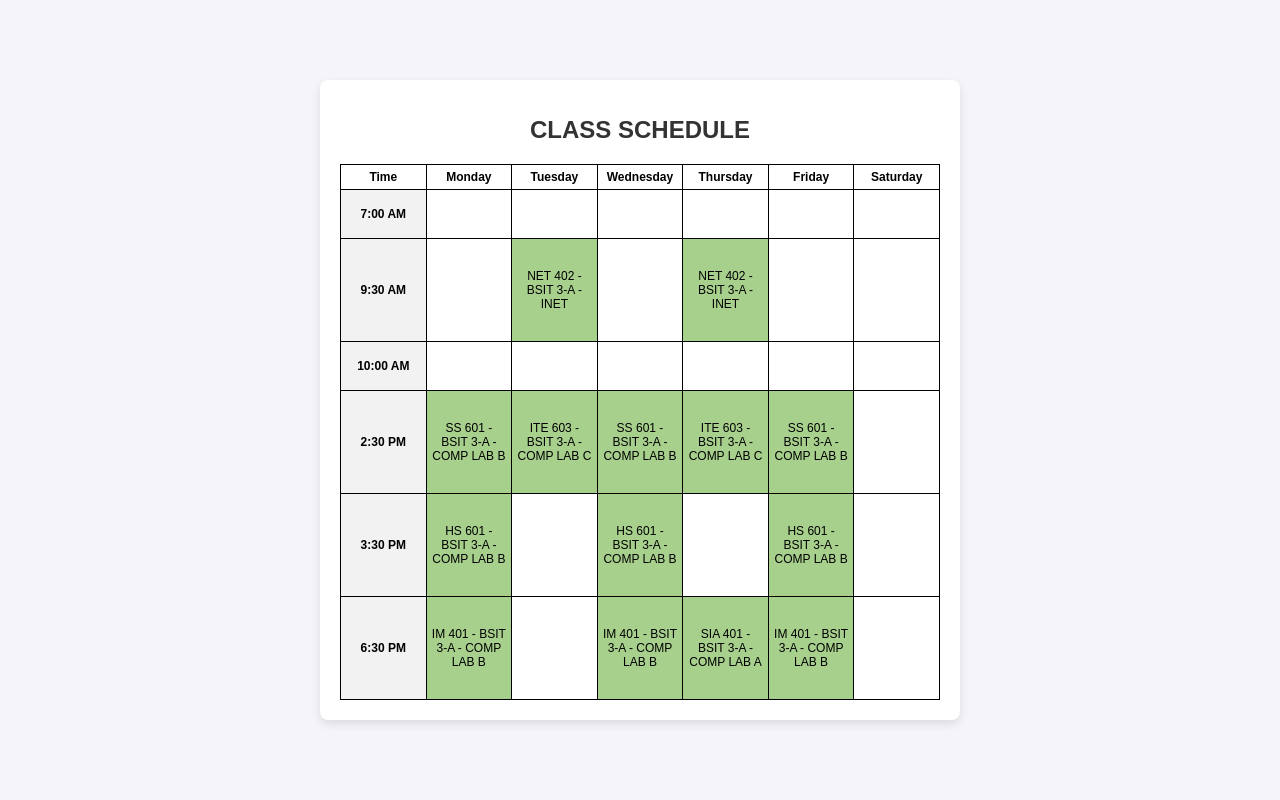
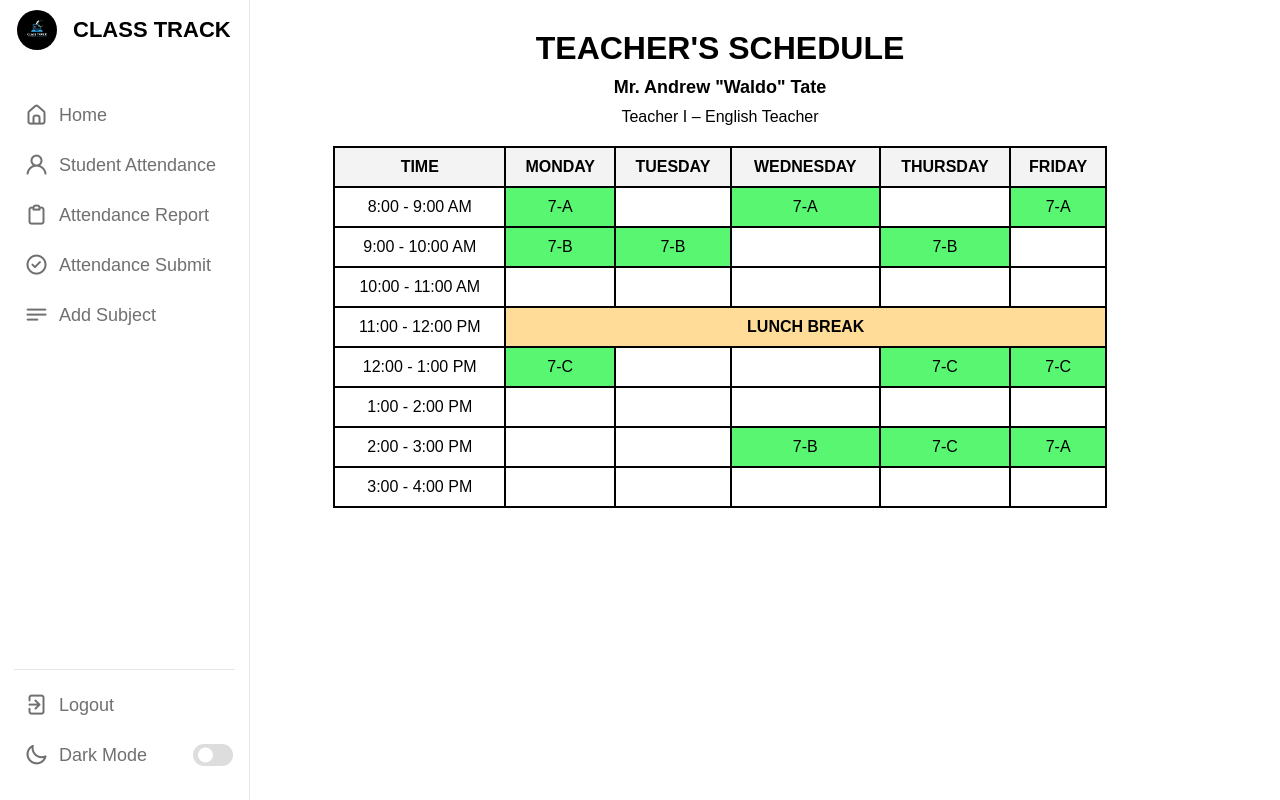
Before and after one commit to SolidariosAlenRoy/Attendance-management-system, a PHP site: page /schedule.php in a window 1280 px wide; the page is wider, and only the part inside the window is pictured. Run offline with PHP 8.4, Linux system fonts and the light colour scheme.

Commit message:
modified the schedule and added the sidebar

```diff
--- /dev/null
+++ b/css/sched.css
@@ -0,0 +1,247 @@
+body {
+    font-family: Arial, sans-serif;
+    text-align: center;
+    margin: 0; /* Reset margin to prevent body overlap */
+}
+
+table {
+    position: relative;
+    left: 80px;
+    width: calc(80% - 250px); /* Adjust width considering sidebar */
+    margin: 0 auto; /* Center the table */
+    border-collapse: collapse;
+}
+
+th, td {
+    border: 2px solid #000;
+    padding: 10px;
+    text-align: center;
+}
+
+th {
+    background-color: #f3f3f3;
+    font-weight: bold;
+}
+h1{
+    position: relative;
+    left: 80px;
+    text-align: center;
+    margin-top: 30px;
+}
+
+.header {
+    position: relative;
+    left: 80px;
+    font-weight: bolder;
+    font-size: 18px;
+    padding: 10px;
+}
+
+.subheader {
+    position: relative;
+    left: 80px;
+    font-size: 16px;
+    margin-bottom: 10px;
+}
+
+.teacher-info {
+    text-align: center;
+    margin-bottom: 20px;
+}
+
+.sched {
+    background-color: #59f771;
+}
+
+.lunch-break {
+    background-color: #ffdd99;
+    font-weight: bold;
+}
+
+/* ===== Google Font Import - Poppins ===== */
+@import url('https://fonts.googleapis.com/css2?family=Poppins:wght@200;300;400;500;600&display=swap');
+*{
+    margin: 0;
+    padding: 0;
+    box-sizing: border-box;
+    font-family: 'Poppins', sans-serif;
+}
+
+:root{
+    /* ===== Colors ===== */
+    --primary-color: #0E4BF1;
+    --panel-color: #FFF;
+    --text-color: #000;
+    --black-light-color: #707070;
+    --border-color: #e6e5e5;
+    --toggle-color: #DDD;
+    --box1-color: #4DA3FF;
+    --box2-color: #FFE6AC;
+    --box3-color: #E7D1FC;
+    --title-icon-color: #fff;
+
+    /* ====== Transition ====== */
+    --tran-05: all 0.5s ease;
+    --tran-03: all 0.3s ease;
+    --tran-03: all 0.2s ease;
+}
+/* === Custom Scroll Bar CSS === */
+::-webkit-scrollbar {
+    width: 8px;
+}
+::-webkit-scrollbar-track {
+    background: #f1f1f1;
+}
+::-webkit-scrollbar-thumb {
+    background: var(--primary-color);
+    border-radius: 12px;
+    transition: all 0.3s ease;
+}
+
+::-webkit-scrollbar-thumb:hover {
+    background: #0b3cc1;
+}
+
+body.dark::-webkit-scrollbar-thumb:hover,
+body.dark .activity-data::-webkit-scrollbar-thumb:hover{
+    background: #3A3B3C;
+}
+
+nav{
+    position: fixed;
+    top: 0;
+    left: 0;
+    height: 100%;
+    width: 250px;
+    padding: 10px 14px;
+    background-color: var(--panel-color);
+    border-right: 1px solid var(--border-color);
+    transition: var(--tran-05);
+}
+nav.close{
+    width: 73px;
+}
+nav .logo-name{
+    display: flex;
+    align-items: center;
+}
+nav .logo-image{
+    display: flex;
+    justify-content: center;
+    min-width: 45px;
+}
+nav .logo-image img{
+    width: 40px;
+    object-fit: cover;
+    border-radius: 50%;
+}
+
+nav .logo-name .logo_name{
+    font-size: 22px;
+    font-weight: 600;
+    color: var(--text-color);
+    margin-left: 14px;
+    transition: var(--tran-05);
+}
+nav.close .logo_name{
+    opacity: 0;
+    pointer-events: none;
+}
+nav .menu-items{
+    margin-top: 40px;
+    height: calc(100% - 90px);
+    display: flex;
+    flex-direction: column;
+    justify-content: space-between;
+}
+.menu-items li{
+    list-style: none;
+}
+.menu-items li a{
+    display: flex;
+    align-items: center;
+    height: 50px;
+    text-decoration: none;
+    position: relative;
+}
+.nav-links li a:hover:before{
+    content: "";
+    position: absolute;
+    left: -7px;
+    height: 5px;
+    width: 5px;
+    border-radius: 50%;
+    background-color: var(--primary-color);
+}
+body.dark li a:hover:before{
+    background-color: var(--text-color);
+}
+.menu-items li a i{
+    font-size: 24px;
+    min-width: 45px;
+    height: 100%;
+    display: flex;
+    align-items: center;
+    justify-content: center;
+    color: var(--black-light-color);
+}
+.menu-items li a .link-name{
+    font-size: 18px;
+    font-weight: 400;
+    color: var(--black-light-color);
+    transition: var(--tran-05);
+}
+nav.close li a .link-name{
+    opacity: 0;
+    pointer-events: none;
+}
+.nav-links li a:hover i,
+.nav-links li a:hover .link-name{
+    color: var(--primary-color);
+}
+body.dark .nav-links li a:hover i,
+body.dark .nav-links li a:hover .link-name{
+    color: var(--text-color);
+}
+.menu-items .logout-mode{
+    padding-top: 10px;
+    border-top: 1px solid var(--border-color);
+}
+.menu-items .mode{
+    display: flex;
+    align-items: center;
+    white-space: nowrap;
+}
+.menu-items .mode-toggle{
+    position: absolute;
+    right: 14px;
+    height: 50px;
+    min-width: 45px;
+    display: flex;
+    align-items: center;
+    justify-content: center;
+    cursor: pointer;
+}
+.mode-toggle .switch{
+    position: relative;
+    display: inline-block;
+    height: 22px;
+    width: 40px;
+    border-radius: 25px;
+    background-color: var(--toggle-color);
+}
+.switch:before{
+    content: "";
+    position: absolute;
+    left: 5px;
+    top: 50%;
+    transform: translateY(-50%);
+    height: 15px;
+    width: 15px;
+    background-color: var(--panel-color);
+    border-radius: 50%;
+    transition: var(--tran-03);
+}
+body.dark .switch:before{
+    left: 20px;
+}
--- a/schedule.php
+++ b/schedule.php
@@ -3,125 +3,97 @@
 <head>
     <meta charset="UTF-8">
     <meta name="viewport" content="width=device-width, initial-scale=1.0">
-    <title>Class Schedule</title>
-    <style>
-        body {
-            font-family: Arial, sans-serif;
-            background-color: #f4f4f9;
-            margin: 0;
-            padding: 0;
-            display: flex;
-            justify-content: center;
-            align-items: center;
-            height: 100vh;
-        }
-        .schedule-container {
-            background-color: #fff;
-            padding: 20px;
-            border-radius: 8px;
-            box-shadow: 0 4px 10px rgba(0, 0, 0, 0.1);
-            width: 600px;
-            height: 600px;
-            display: flex;
-            flex-direction: column;
-            justify-content: center;
-            align-items: center;
-            text-align: center;
-            overflow: hidden;
-        }
-
-        h1 {
-            margin-bottom: 20px;
-            font-size: 24px;
-            color: #333;
-        }
-
-        table {
-            border-collapse: collapse;
-            width: 100%;
-            height: 100%;
-            table-layout: fixed;
-        }
-
-        table, th, td {
-            border: 1px solid black;
-        }
-
-        th, td {
-            text-align: center;
-            padding: 5px;
-            font-size: 12px;
-        }
-
-
-        tbody tr {
-            height: calc(100% / 30);
-        }
-
-        .time-slot {
-            background-color: #f2f2f2;
-            font-weight: bold;
-            white-space: nowrap;
-        }
-
-        .class-cell {
-            background-color: #a8d08d;
-        }
-
-        @media (max-width: 768px) {
-            .schedule-container {
-                width: 90%;
-                height: 90%;
-            }
-
-            th, td {
-                padding: 3px;
-                font-size: 10px;
-            }
-        }
-    </style>
+    <title>Teacher's Schedule</title>
+    <link rel="stylesheet" href="css/sched.css">
+    <link rel="stylesheet" href="https://unicons.iconscout.com/release/v4.0.0/css/line.css">
 </head>
 <body>
+<nav>
+        <div class="logo-name">
+            <div class="logo-image">
+               <img src="image/classtrack.png" alt="">
+            </div>
 
-<div class="schedule-container">
-    <h1>CLASS SCHEDULE</h1>
+            <span class="logo_name">CLASS TRACK</span>
+        </div>
+
+        <div class="menu-items">
+            <ul class="nav-links">
+                <li><a href="home.php">
+                    <i class="uil uil-estate"></i>
+                    <span class="link-name">Home</span>
+                </a></li>
+                <li><a href="studentdata.php">
+                <i class="uil uil-user"></i>
+                    <span class="link-name">Student Attendance</span>
+                </a></li>
+                <li><a href="attendancereport.php">
+                    <i class="uil uil-clipboard"></i>
+                    <span class="link-name">Attendance Report</span>
+                </a></li>
+                <li><a href="savedraft.php">
+                <i class="uil uil-check-circle"></i>
+                    <span class="link-name">Attendance Submit</span>
+                </a></li>
+                <li><a href="subject.php">
+                <i class="uil uil-subject"></i>
+                    <span class="link-name">Add Subject</span>
+                </a></li>
+            </ul>
+
+            <ul class="logout-mode">
+                <li><a href="login.php">
+                    <i class="uil uil-signout"></i>
+                    <span class="link-name">Logout</span>
+                </a></li>
+
+                <li class="mode">
+                    <a href="#">
+                        <i class="uil uil-moon"></i>
+                    <span class="link-name">Dark Mode</span>
+                </a>
+
+                <div class="mode-toggle">
+                  <span class="switch"></span>
+                </div>
+            </li>
+            </ul>
+        </div>
+    </nav>
+
+    <div class="teacher-info">
+        <h1>TEACHER'S SCHEDULE</h1>
+        <p class="header">Mr. Andrew "Waldo" Tate</p>
+        <p class="subheader">Teacher I – English Teacher</p>
+    </div>
 
     <table>
-        <thead>
         <tr>
-                <th>Time</th>
-                <th>Monday</th>
-                <th>Tuesday</th>
-                <th>Wednesday</th>
-                <th>Thursday</th>
-                <th>Friday</th>
-                <th>Saturday</th>
+            <th>TIME</th>
+            <th>MONDAY</th>
+            <th>TUESDAY</th>
+            <th>WEDNESDAY</th>
+            <th>THURSDAY</th>
+            <th>FRIDAY</th>
         </tr>
-        </thead>
-        <tbody>
-            <!-- Sample Time Slots -->
         <tr>
-                <td class="time-slot">7:00 AM</td>
+            <td>8:00 - 9:00 AM</td>
+            <td class="sched">7-A</td>
             <td></td>
+            <td class="sched">7-A</td>
             <td></td>
+            <td class="sched">7-A</td>
+        </tr>
+        <tr>
+            <td>9:00 - 10:00 AM</td>
+            <td class="sched">7-B</td>
+            <td class="sched">7-B</td>
             <td></td>
-                <td></td>
-                <td></td>
-                <td></td>
-            </tr>
-
-            <tr>
-                <td class="time-slot">9:30 AM</td>
-                <td></td>
-                <td class="class-cell">NET 402 - BSIT 3-A - INET</td>
-                <td></td>
-                <td class="class-cell">NET 402 - BSIT 3-A - INET</td>
-                <td></td>
+            <td class="sched">7-B</td>
             <td></td>
         </tr>
         <tr>
-                <td class="time-slot">10:00 AM</td>
-                <td></td>
+            <td>10:00 - 11:00 AM</td>
             <td></td>
             <td></td>
             <td></td>
@@ -129,35 +101,42 @@
             <td></td>
         </tr>
         <tr>
-                <td class="time-slot">2:30 PM</td>
-                <td class="class-cell">SS 601 - BSIT 3-A - COMP LAB B</td>
-                <td class="class-cell">ITE 603 - BSIT 3-A - COMP LAB C</td>
-                <td class="class-cell">SS 601 - BSIT 3-A - COMP LAB B</td>
-                <td class="class-cell">ITE 603 - BSIT 3-A - COMP LAB C</td>
-                <td class="class-cell">SS 601 - BSIT 3-A - COMP LAB B</td>
+            <td>11:00 - 12:00 PM</td>
+            <td colspan="5" class="lunch-break">LUNCH BREAK</td>
+        </tr>
+        <tr>
+            <td>12:00 - 1:00 PM</td>
+            <td class="sched">7-C</td>
+            <td></td>
+            <td></td>
+            <td class="sched">7-C</td>
+            <td class="sched">7-C</td>
+        </tr>
+        <tr>
+            <td>1:00 - 2:00 PM</td>
+            <td></td>
+            <td></td>
+            <td></td>
+            <td></td>
             <td></td>
         </tr>
         <tr>
-                <td class="time-slot">3:30 PM</td>
-                <td class="class-cell">HS 601 - BSIT 3-A - COMP LAB B</td>
+            <td>2:00 - 3:00 PM</td>
             <td></td>
-                <td class="class-cell">HS 601 - BSIT 3-A - COMP LAB B</td>
             <td></td>
-                <td class="class-cell">HS 601 - BSIT 3-A - COMP LAB B</td>
+            <td class="sched">7-B</td>
+            <td class="sched">7-C</td>
+            <td class="sched">7-A</td>
+        </tr>
+        <tr>
+            <td>3:00 - 4:00 PM</td>
+            <td></td>
+            <td></td>
+            <td></td>
+            <td></td>
             <td></td>
         </tr>
-            <tr>
-                <td class="time-slot">6:30 PM</td>
-                <td class="class-cell">IM 401 - BSIT 3-A - COMP LAB B</td>
-                <td></td>
-                <td class="class-cell">IM 401 - BSIT 3-A - COMP LAB B</td>
-                <td class="class-cell">SIA 401 - BSIT 3-A - COMP LAB A</td>
-                <td class="class-cell">IM 401 - BSIT 3-A - COMP LAB B</td>
-                <td></td>
-            </tr>
-        </tbody>
     </table>
-</div>
 
 </body>
 </html>
```
Lines whose indentation alone changed are shown as unchanged.
